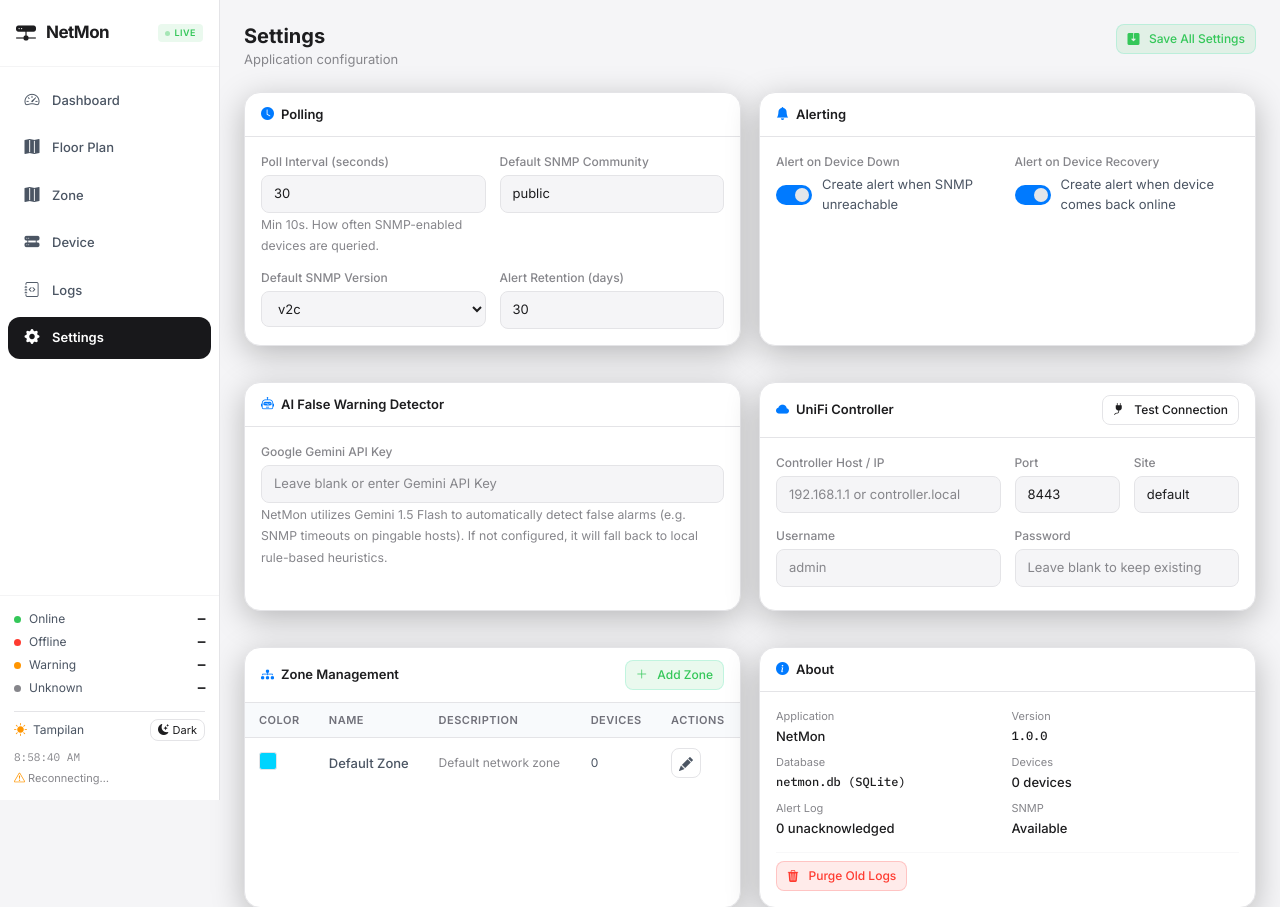
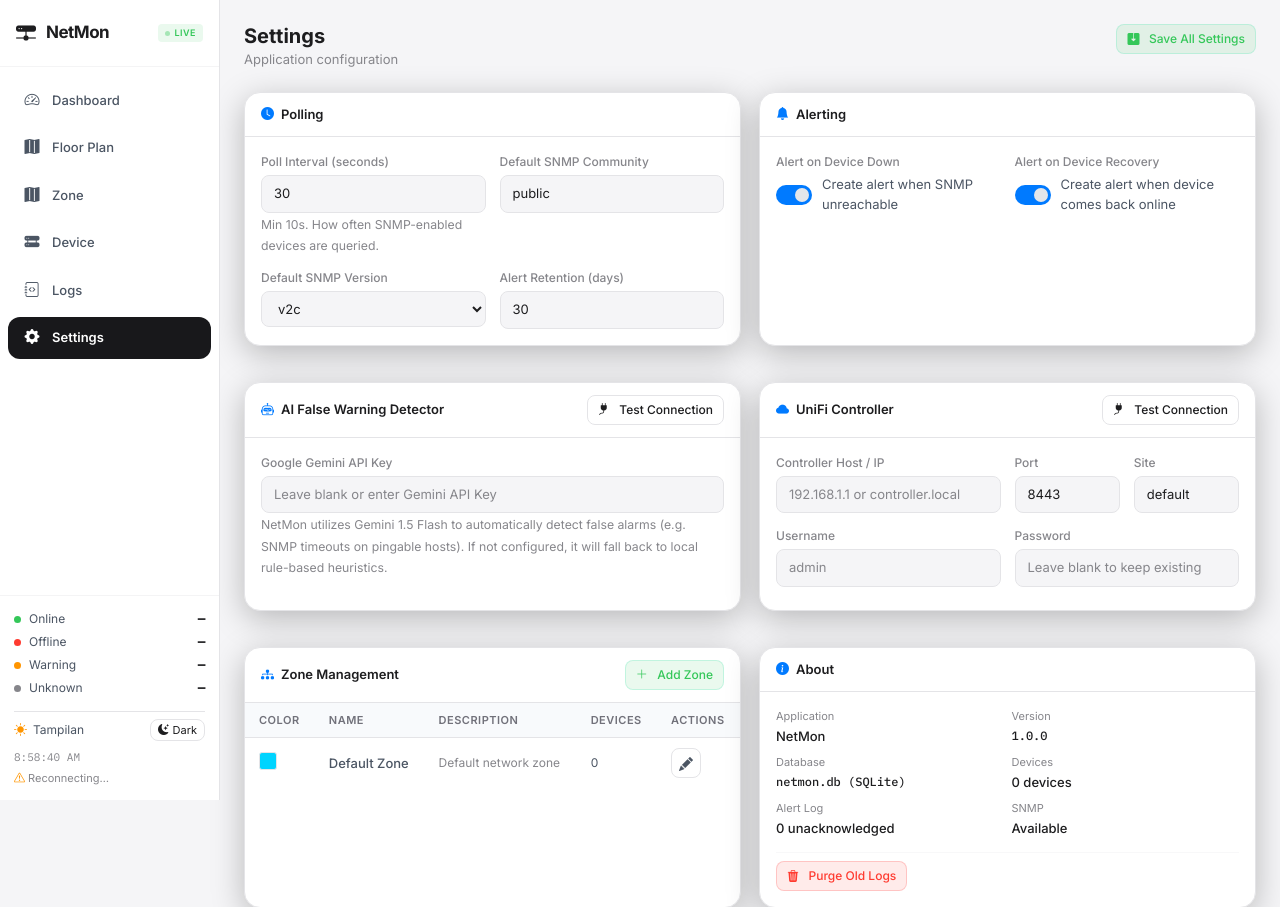
Before and after one commit to bagusazizulamri/netmon, a Flask app: page /settings in a window 1280 px wide. Shown: the top 907 px of the page. Run offline with Flask 3, Linux system fonts and the light colour scheme; data comes from the database, SQL or seed files in the repository; data that the repository does not hold is empty; some libraries are stand-ins or nearby versions.

Commit message:
Add Test Connection functionality for Gemini API Key in Settings page

```diff
--- a/app.py
+++ b/app.py
@@ -622,6 +622,34 @@ def save_settings():
             pass
     return jsonify({'status': 'success'})
 
+@app.route('/api/ai/test', methods=['POST'])
+def test_gemini():
+    import urllib.request
+    data = request.json or {}
+    api_key = data.get('gemini_api_key')
+    if not api_key or api_key == '***':
+        settings = db.get_settings()
+        api_key = settings.get('gemini_api_key', '')
+
+    if not api_key:
+        return jsonify({'status': 'error', 'message': 'API Key is empty'}), 400
+
+    try:
+        url = f"https://generativelanguage.googleapis.com/v1beta/models/gemini-1.5-flash:generateContent?key={api_key}"
+        headers = {"Content-Type": "application/json"}
+        payload = {
+            "contents": [{
+                "parts": [{"text": "Say 'OK' and nothing else."}]
+            }]
+        }
+        req = urllib.request.Request(url, data=json.dumps(payload).encode('utf-8'), headers=headers)
+        with urllib.request.urlopen(req, timeout=5) as response:
+            res_data = json.loads(response.read().decode('utf-8'))
+            text = res_data['candidates'][0]['content']['parts'][0]['text'].strip()
+            return jsonify({'status': 'success', 'message': f"Connected successfully! Response: {text}"})
+    except Exception as e:
+        return jsonify({'status': 'error', 'message': f"API connection failed: {str(e)}"}), 400
+
 @app.route('/api/stats', methods=['GET'])
 def get_stats():
     return jsonify(db.get_dashboard_stats())
--- a/templates/settings.html
+++ b/templates/settings.html
@@ -71,7 +71,10 @@
 
   <!-- ============ AI DETECTOR ============ -->
   <div class="nm-panel">
-    <div class="panel-header"><span><i class="bi bi-robot me-2 text-accent"></i>AI False Warning Detector</span></div>
+    <div class="panel-header">
+      <span><i class="bi bi-robot me-2 text-accent"></i>AI False Warning Detector</span>
+      <button class="btn-nm btn-sm" onclick="testGemini()"><i class="bi bi-plug-fill me-1"></i>Test Connection</button>
+    </div>
     <div class="panel-body">
       <div class="row g-3">
         <div class="col-md-12">
@@ -80,6 +83,7 @@
           <small class="text-muted">NetMon utilizes Gemini 1.5 Flash to automatically detect false alarms (e.g. SNMP timeouts on pingable hosts). If not configured, it will fall back to local rule-based heuristics.</small>
         </div>
       </div>
+      <div id="gemini-test-result" class="mt-2"></div>
     </div>
   </div>
 
@@ -308,6 +312,30 @@ function testUnifi() {
     });
 }
 
+function testGemini() {
+  const res = document.getElementById('gemini-test-result');
+  res.innerHTML = '<div class="text-muted text-sm"><i class="bi bi-arrow-repeat spin me-1"></i>Testing Gemini API connection…</div>';
+  const data = {
+    gemini_api_key: getVal('s-gemini-key')
+  };
+  fetch('/api/ai/test', {
+    method: 'POST',
+    headers: { 'Content-Type': 'application/json' },
+    body: JSON.stringify(data)
+  })
+  .then(r => r.json())
+  .then(d => {
+    if (d.status === 'success') {
+      res.innerHTML = `<div class="text-success text-sm"><i class="bi bi-check-circle-fill me-1"></i>${d.message}</div>`;
+    } else {
+      res.innerHTML = `<div class="text-danger text-sm"><i class="bi bi-x-circle-fill me-1"></i>${d.message}</div>`;
+    }
+  })
+  .catch(() => {
+    res.innerHTML = '<div class="text-danger text-sm"><i class="bi bi-x-circle-fill me-1"></i>Connection failed</div>';
+  });
+}
+
 // ---- Zones ----
 function loadZones() {
   fetch('/api/zones').then(r=>r.json()).then(z => { zones = z; renderZones(z); });
```
